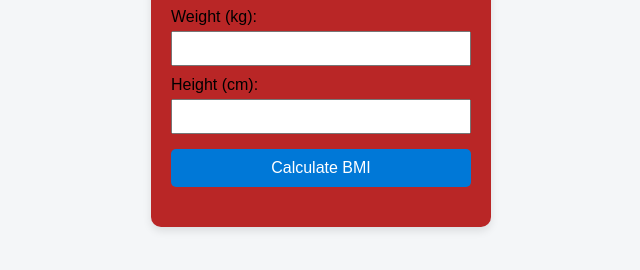
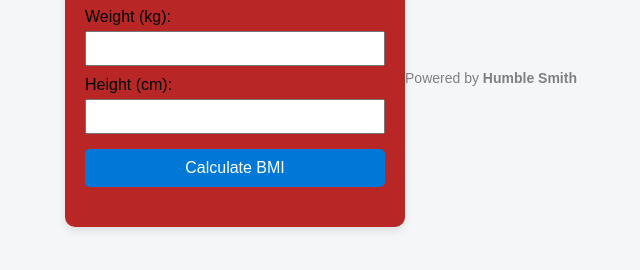
Before and after one commit to Rotich-elias/BMI-Calc, a plain HTML site: page index.html in a window 1280 px wide. Shown: the part 340-610 px from the top of the page, without its empty margins (319-959 px from the left). Drawn offline with Linux system fonts and the light colour scheme.

Commit message:
powered by

```diff
--- a/index.html
+++ b/index.html
@@ -21,6 +21,10 @@
     <div id="result"></div>
   </div>
 
+   <footer style="margin-top: 20px; font-size: 14px; color: gray;">
+        Powered by <b>Humble Smith</b>
+    </footer>
+
   <script src="script.js"></script>
 </body>
 </html>
```
